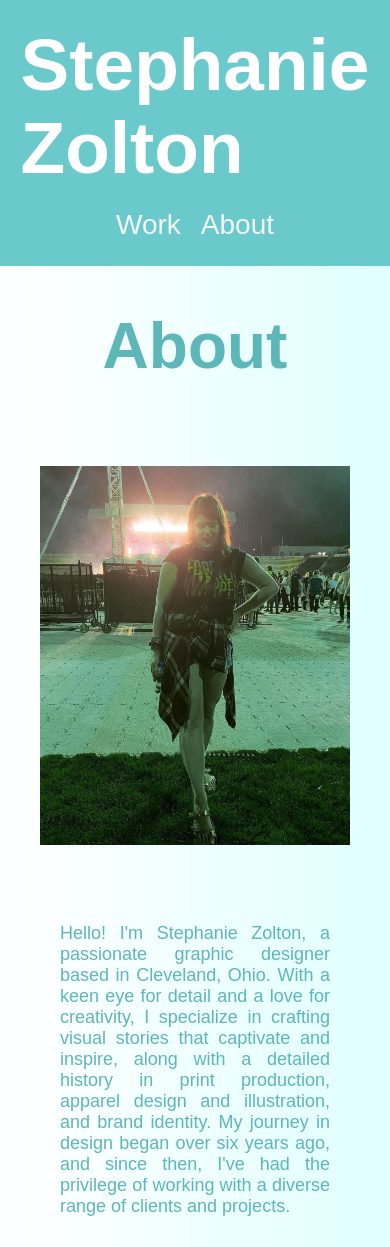
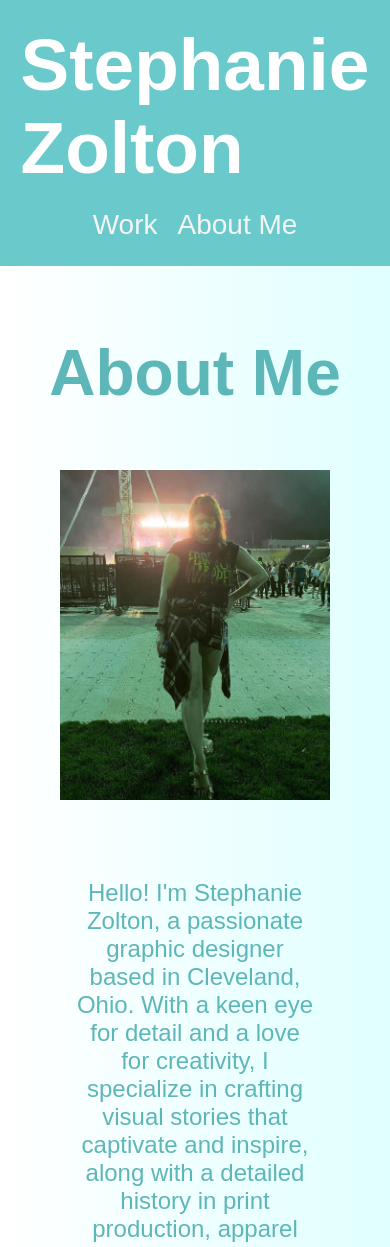
Before and after one commit to szolton/02-challenge-week2, a plain HTML site: page about.html in a window 390 px wide. Shown: the part 17-1264 px from the top of the page. Drawn offline with Linux system fonts and the light colour scheme.

Commit message:
cleaned up some html and css

```diff
--- a/about.html
+++ b/about.html
@@ -2,7 +2,6 @@
 <html lang="en">
 <head>
     <meta charset="UTF-8">
-    <title>Page Title</title>
     <meta name="viewport" content="width=device-width, initial-scale=1">
     <link rel="stylesheet" href="./assets/style.css">
 </head>
@@ -15,13 +14,13 @@
         <nav>
             <ul>
                 <li><a href="file:///Users/stephanie/bootcamp/CHALLENGES/02-challenge-week2/index.html#">Work</a></li>
-                <li><a href="about.html">About</a></li>
+                <li><a href="about.html">About Me</a></li>
             </ul>
         </nav>
         </header>
 
         <main class="about">
-            <h1 style="text-align: center;">About</h1>
+            <h1 class="typewriter">About Me</h1>
             <div class="selfie">
                     <img src="./assets/images/about-me.jpeg" alt="picture of Stephanie">
 
@@ -30,9 +29,7 @@
             <p>Hello! I'm Stephanie Zolton, a passionate graphic designer based in Cleveland, Ohio. With a keen eye for detail and a love for creativity, I specialize in crafting visual stories that captivate and inspire, along with a detailed history in print production, apparel design and illustration, and brand identity. My journey in design began over six years ago, and since then, I've had the privilege of working with a diverse range of clients and projects.</p>
 
                 <p>From branding and marketing materials to web design and illustration, I thrive on bringing ideas to life in innovative and meaningful ways. I believe that great design is more than just aesthetics; it's about communication and connection. Each project is an opportunity to tell a story, evoke emotion, and make a lasting impression.</p>
-
                 <p>Outside of design, I enjoy rock concerts, spin classes, watching the Cavs, and walks on the beach, which often inspire my work and keep me creatively energized. I'm always looking for new challenges and opportunities to collaborate. Whether you're looking to refresh your brand, create stunning visuals, or bring your ideas to life, I'm here to help.</p>
-
                 <p>Let's create something amazing together!</p>
                 </div>
                 </div>
--- a/assets/style.css
+++ b/assets/style.css
@@ -11,7 +11,8 @@ body {
 p {
     font-family: "FranklinGothic URW", Arial, sans-serif;
     font-size: 18px;
-    padding: 20px;
+    padding: 15px;
+
 }
 
 a {
@@ -93,6 +94,11 @@ nav {
 .title-headers {
     text-align: center;
 }
+
+p {
+    font-size: 24px;
+    text-align: center;
+}
 }
 
 /* portfolio images  */
@@ -172,6 +178,7 @@ nav ul {
     text-align: center;
     font-size: 32px;
     align-items: flex-start;
+    padding: 20px;
 }
 
 /* about me text paragraphs */
@@ -208,6 +215,7 @@ nav ul {
     white-space: nowrap;
     margin: 0 auto;
     padding-top: 50px;
+    padding-bottom: 20px;
     animation: typing 3s steps(40, end), blink-caret .75s step-end infinite;
 }
 
```
